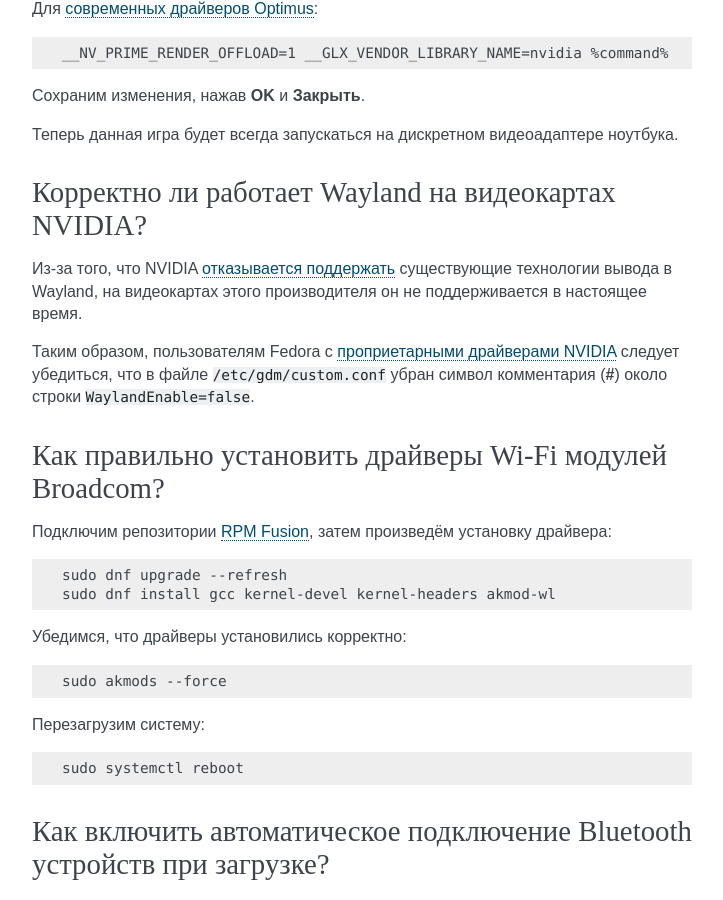
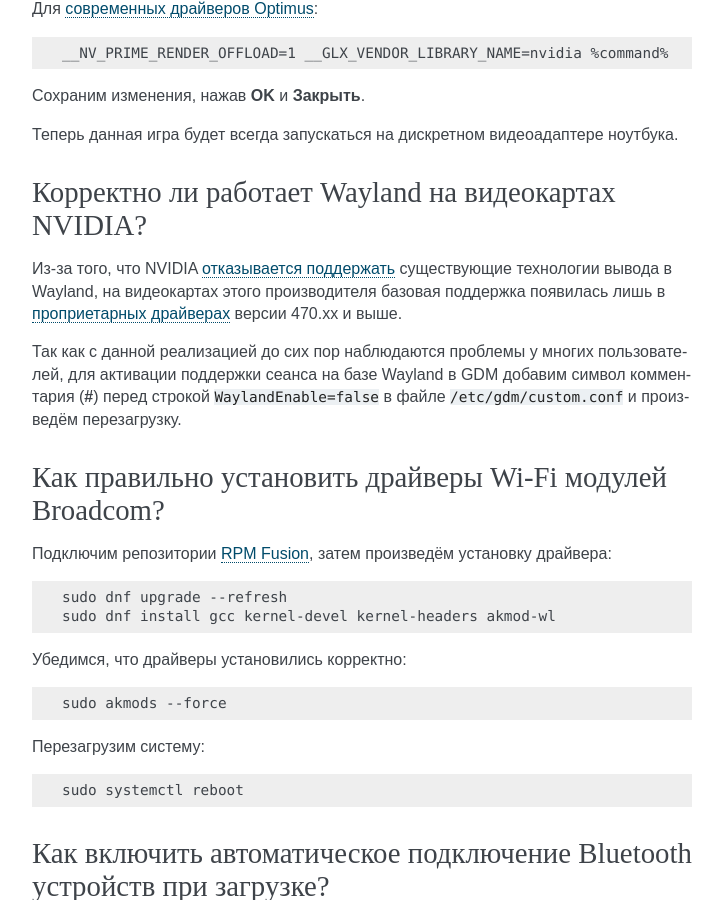
Before and after one commit to RussianFedora/FAQ, a Sphinx documentation site: the page built from source/hardware.rst, in a window 1280 px wide and 900 px high, scrolled down 17063 px. Shown: the whole window, without its empty margins (388-1111 px from the left). Built offline with Sphinx 7.4.7, drawn with Linux system fonts in a browser that asks for light colours; comment, search, counter and statistics services are not loaded.

Commit message:
Updated NVIDIA Wayland question.

```diff
--- a/source/hardware.rst
+++ b/source/hardware.rst
@@ -946,9 +946,9 @@
 Корректно ли работает Wayland на видеокартах NVIDIA?
 =======================================================
 
-Из-за того, что NVIDIA `отказывается поддержать <https://ru.wikipedia.org/wiki/%D0%A1%D0%B8%D0%BD%D0%B4%D1%80%D0%BE%D0%BC_%D0%BD%D0%B5%D0%BF%D1%80%D0%B8%D1%8F%D1%82%D0%B8%D1%8F_%D1%87%D1%83%D0%B6%D0%BE%D0%B9_%D1%80%D0%B0%D0%B7%D1%80%D0%B0%D0%B1%D0%BE%D1%82%D0%BA%D0%B8>`__ существующие технологии вывода в Wayland, на видеокартах этого производителя он не поддерживается в настоящее время.
-
-Таким образом, пользователям Fedora с :ref:`проприетарными драйверами NVIDIA <nvidia-drivers>` следует убедиться, что в файле ``/etc/gdm/custom.conf`` убран символ комментария (**#**) около строки ``WaylandEnable=false``.
+Из-за того, что NVIDIA `отказывается поддержать <https://ru.wikipedia.org/wiki/%D0%A1%D0%B8%D0%BD%D0%B4%D1%80%D0%BE%D0%BC_%D0%BD%D0%B5%D0%BF%D1%80%D0%B8%D1%8F%D1%82%D0%B8%D1%8F_%D1%87%D1%83%D0%B6%D0%BE%D0%B9_%D1%80%D0%B0%D0%B7%D1%80%D0%B0%D0%B1%D0%BE%D1%82%D0%BA%D0%B8>`__ существующие технологии вывода в Wayland, на видеокартах этого производителя базовая поддержка появилась лишь в :ref:`проприетарных драйверах <nvidia-drivers>` версии 470.xx и выше.
+
+Так как с данной реализацией до сих пор наблюдаются проблемы у многих пользователей, для активации поддержки сеанса на базе Wayland в GDM добавим символ комментария (**#**) перед строкой ``WaylandEnable=false`` в файле ``/etc/gdm/custom.conf`` и произведём перезагрузку.
 
 .. index:: repository, broadcom, drivers, third-party, akmod, wl
 .. _broadcom-drivers:
```
